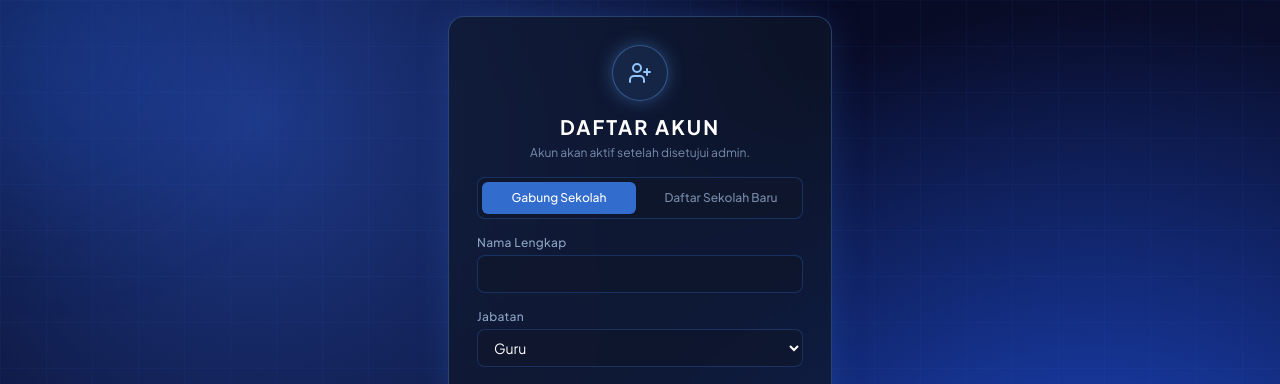
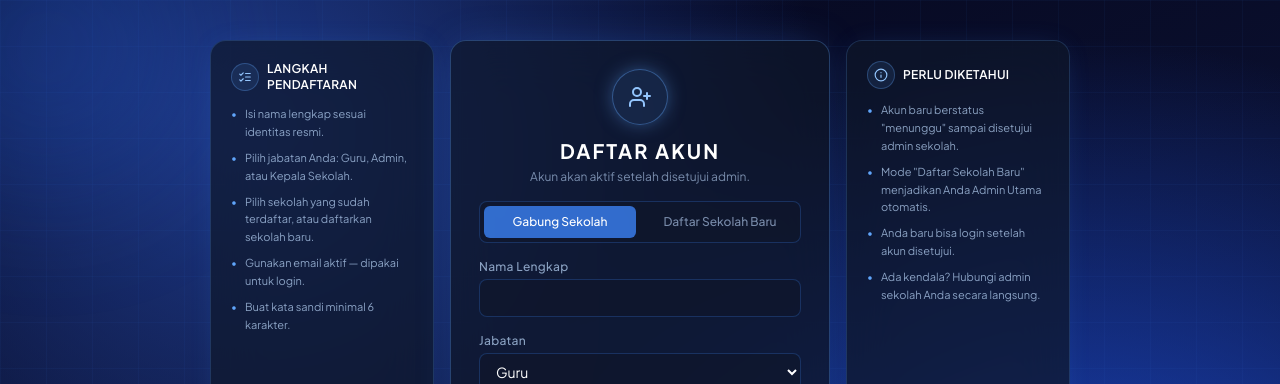
Before and after one commit to edethalfonsina22-collab/simak-app, a React (Vite) app: page /register in a window 1280 px wide. Shown: the top 384 px of the page. Built offline with nearby package versions, Linux system fonts and the light colour scheme; no server answers; the database is empty.

Commit message:
Update Register.jsx

```diff
--- a/src/pages/Register.jsx
+++ b/src/pages/Register.jsx
@@ -2,7 +2,7 @@ import { useEffect, useState } from 'react'
 import { Link, Navigate } from 'react-router-dom'
 import { supabase } from '../lib/supabaseClient'
 import { useAuth } from '../lib/AuthContext'
-import { Loader2, UserPlus, CheckCircle2 } from 'lucide-react'
+import { Loader2, UserPlus, CheckCircle2, ListChecks, Info } from 'lucide-react'
 
 export default function Register() {
   const { session, daftar } = useAuth()
@@ -121,14 +121,54 @@ export default function Register() {
     'w-full bg-slate-900/60 border border-blue-500/25 rounded-lg px-3 py-2 text-sm text-white placeholder-slate-500 outline-none transition focus:border-blue-400 focus:ring-2 focus:ring-blue-500/20'
   const labelClass = 'text-xs font-medium text-blue-200/70 mb-1 block tracking-wide'
 
+  // Kotak petunjuk kecil di kiri/kanan form — reusable, gaya senada dengan
+  // kartu form utama tapi lebih ringkas (dipakai untuk InfoBox langkah &
+  // catatan di bawah).
+  const InfoBox = ({ icon: Icon, title, items, side }) => (
+    <div
+      className={`w-full lg:w-56 shrink-0 bg-slate-900/70 backdrop-blur-xl p-5 rounded-2xl border border-blue-400/20 shadow-[0_0_30px_-12px_rgba(59,130,246,0.3)] ${
+        side === 'left' ? 'order-2 lg:order-1' : 'order-3'
+      }`}
+    >
+      <div className="flex items-center gap-2 mb-3">
+        <div className="w-7 h-7 rounded-full border border-blue-400/30 flex items-center justify-center bg-blue-400/10 shrink-0">
+          <Icon className="text-blue-300" size={14} />
+        </div>
+        <h2 className="text-xs font-semibold text-white tracking-wide uppercase">{title}</h2>
+      </div>
+      <ul className="space-y-2">
+        {items.map((item, i) => (
+          <li key={i} className="text-[11px] leading-relaxed text-blue-200/70 flex gap-2">
+            <span className="text-blue-400 shrink-0">•</span>
+            <span>{item}</span>
+          </li>
+        ))}
+      </ul>
+    </div>
+  )
+
   return (
-    <div className="relative min-h-screen flex items-center justify-center px-4">
+    <div className="relative min-h-screen flex items-center justify-center px-4 py-10">
       <Background />
 
-      <form
-        onSubmit={handleSubmit}
-        className="relative w-full max-w-sm bg-slate-900/70 backdrop-blur-xl p-7 rounded-2xl border border-blue-400/30 shadow-[0_0_40px_-10px_rgba(59,130,246,0.35)] space-y-4"
-      >
+      <div className="relative w-full max-w-4xl flex flex-col lg:flex-row items-stretch justify-center gap-4">
+        <InfoBox
+          side="left"
+          icon={ListChecks}
+          title="Langkah Pendaftaran"
+          items={[
+            'Isi nama lengkap sesuai identitas resmi.',
+            'Pilih jabatan Anda: Guru, Admin, atau Kepala Sekolah.',
+            'Pilih sekolah yang sudah terdaftar, atau daftarkan sekolah baru.',
+            'Gunakan email aktif — dipakai untuk login.',
+            'Buat kata sandi minimal 6 karakter.',
+          ]}
+        />
+
+        <form
+          onSubmit={handleSubmit}
+          className="relative order-1 lg:order-2 w-full lg:w-[380px] shrink-0 bg-slate-900/70 backdrop-blur-xl p-7 rounded-2xl border border-blue-400/30 shadow-[0_0_40px_-10px_rgba(59,130,246,0.35)] space-y-4"
+        >
         <div className="text-center mb-2">
           <div className="mx-auto mb-3 w-14 h-14 rounded-full border border-blue-400/40 flex items-center justify-center bg-blue-400/10 shadow-[0_0_20px_-4px_rgba(96,165,250,0.6)]">
             <UserPlus className="text-blue-300" size={24} />
@@ -233,6 +273,19 @@ export default function Register() {
           Sudah punya akun? <Link to="/login" className="text-blue-400 font-medium hover:text-blue-300">Masuk</Link>
         </p>
       </form>
+
+        <InfoBox
+          side="right"
+          icon={Info}
+          title="Perlu Diketahui"
+          items={[
+            'Akun baru berstatus "menunggu" sampai disetujui admin sekolah.',
+            'Mode "Daftar Sekolah Baru" menjadikan Anda Admin Utama otomatis.',
+            'Anda baru bisa login setelah akun disetujui.',
+            'Ada kendala? Hubungi admin sekolah Anda secara langsung.',
+          ]}
+        />
+      </div>
     </div>
   )
 }
```
